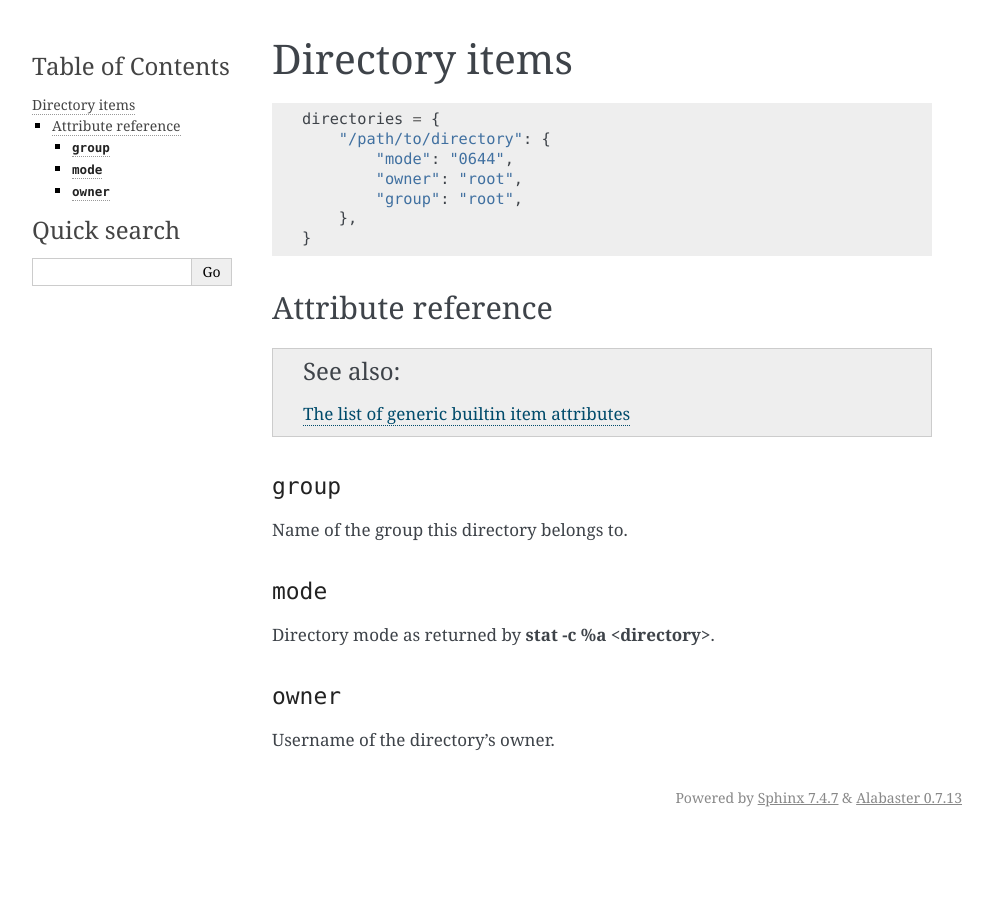
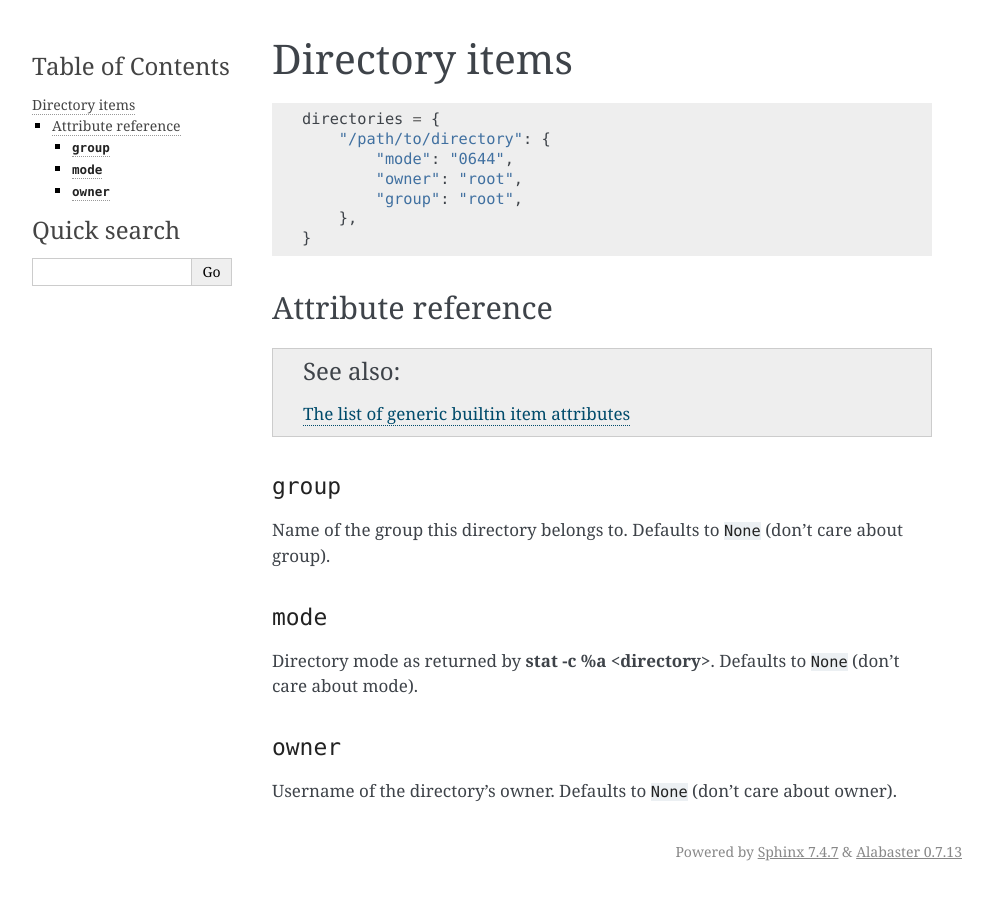
Before and after one commit to bundlewrap/bundlewrap, a Sphinx documentation site: the page built from doc/item_directory.rst, in a window 1280 px wide. Shown: the whole page, without its empty margins (148-1141 px from the left). Built offline with Sphinx 7.4.7, drawn with Linux system fonts in a browser that asks for light colours.

Commit message:
dir items don't care about ownership and mode by default

```diff
--- a/doc/item_directory.rst
+++ b/doc/item_directory.rst
@@ -24,14 +24,14 @@
 ``group``
 +++++++++
 
-Name of the group this directory belongs to.
+Name of the group this directory belongs to. Defaults to ``None`` (don't care about group).
 
 ``mode``
 ++++++++
 
-Directory mode as returned by :command:`stat -c %a <directory>`.
+Directory mode as returned by :command:`stat -c %a <directory>`. Defaults to ``None`` (don't care about mode).
 
 ``owner``
 +++++++++
 
-Username of the directory's owner.
+Username of the directory's owner. Defaults to ``None`` (don't care about owner).
```
Also changed, not shown: 1 other file.
